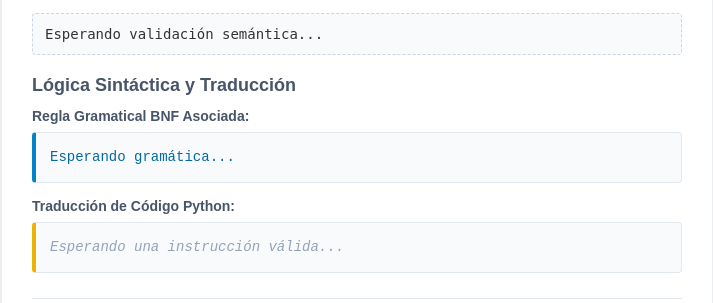
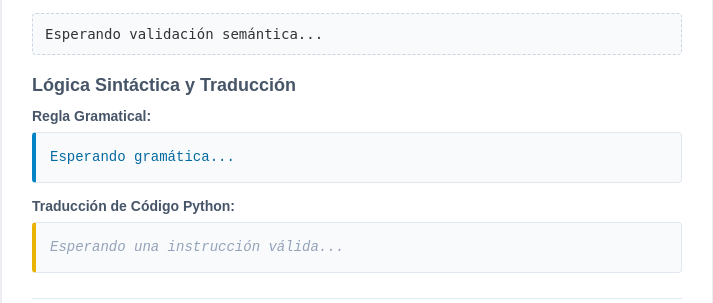
Before and after one commit to Da-Ce29/Proyecto_Final-TC-Grupo_7, a Flask app: page / in a window 1280 px wide. Shown: the part 1070-1373 px from the top of the page, without its empty margins (283-996 px from the left). Run offline with Flask 3, Linux system fonts and the light colour scheme.

Commit message:
Update index.html

```diff
--- a/templates/index.html
+++ b/templates/index.html
@@ -88,7 +88,7 @@
 
         <h2>Lógica Sintáctica y Traducción</h2>
         <div style="margin-bottom: 15px;">
-            <label>Regla Gramatical BNF Asociada:</label>
+            <label>Regla Gramatical:</label>
             <div class="codigo-box gramatica-box">
                 <pre>{% if gramatica %}{{ gramatica }}{% else %}Esperando gramática...{% endif %}</pre>
             </div>
@@ -112,7 +112,7 @@
         <ul>
         {% if inventario %}
             {% for producto, cantidad in inventario.items() %}
-                <li>📦 {{ producto }} : <strong>{{ cantidad }} unidades</strong></li>
+                <li> {{ producto }} : <strong>{{ cantidad }} unidades</strong></li>
             {% endfor %}
         {% else %}
             <li style="color: #64748b; font-style: italic;">El inventario está actualmente vacío.</li>
```
